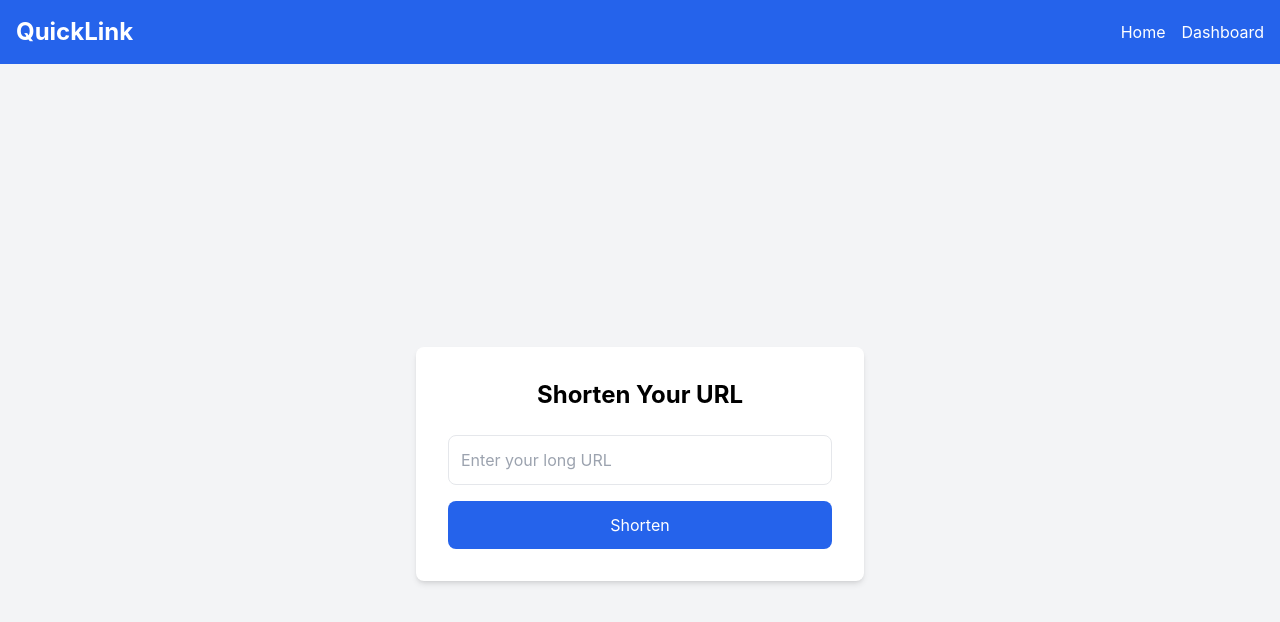
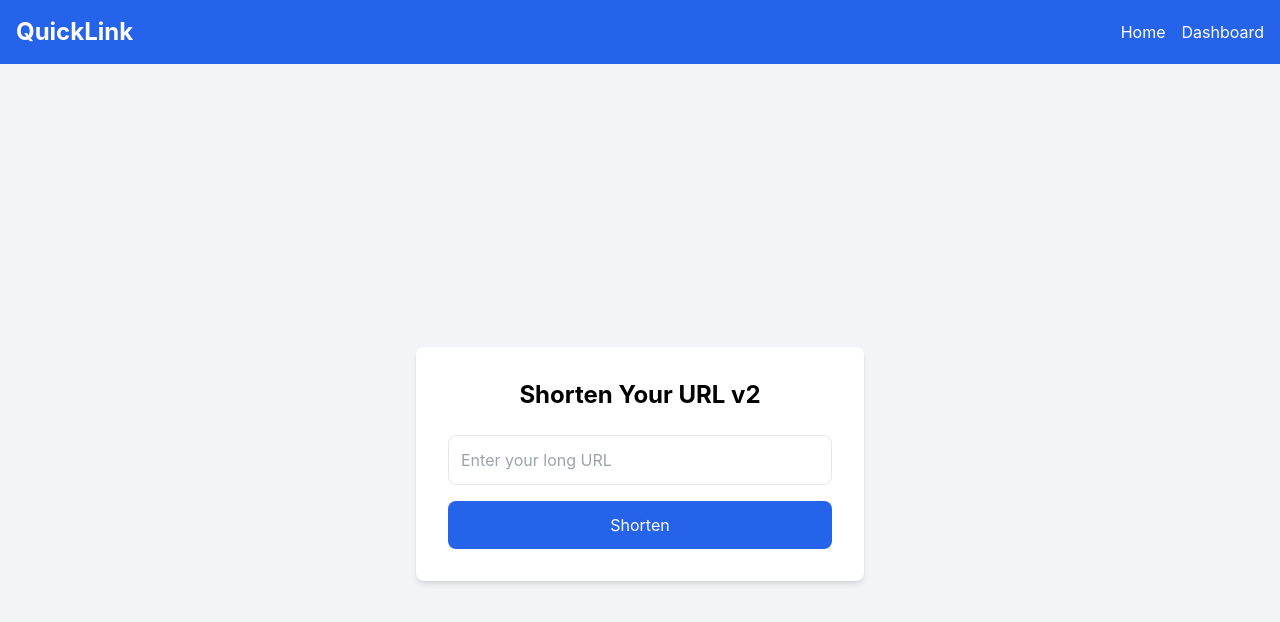
Before and after one commit to TarkeshHD/Quicklink, a React (Create React App) app: page /#/ in a window 1280 px wide. Shown: the top 622 px of the page. Built offline with nearby package versions, Linux system fonts and the light colour scheme.

Commit message:
Update Home.js

```diff
--- a/src/Home.js
+++ b/src/Home.js
@@ -23,7 +23,7 @@ export default function Home() {
     return (
         <div className="min-h-screen bg-gray-100 flex items-center justify-center p-4">
             <div className="bg-white p-8 rounded-lg shadow-md w-full max-w-md">
-                <h1 className="text-2xl font-bold mb-6 text-center">Shorten Your URL</h1>
+                <h1 className="text-2xl font-bold mb-6 text-center">Shorten Your URL v2</h1>
 
                 <form onSubmit={handleSubmit}>
                     <input
```
